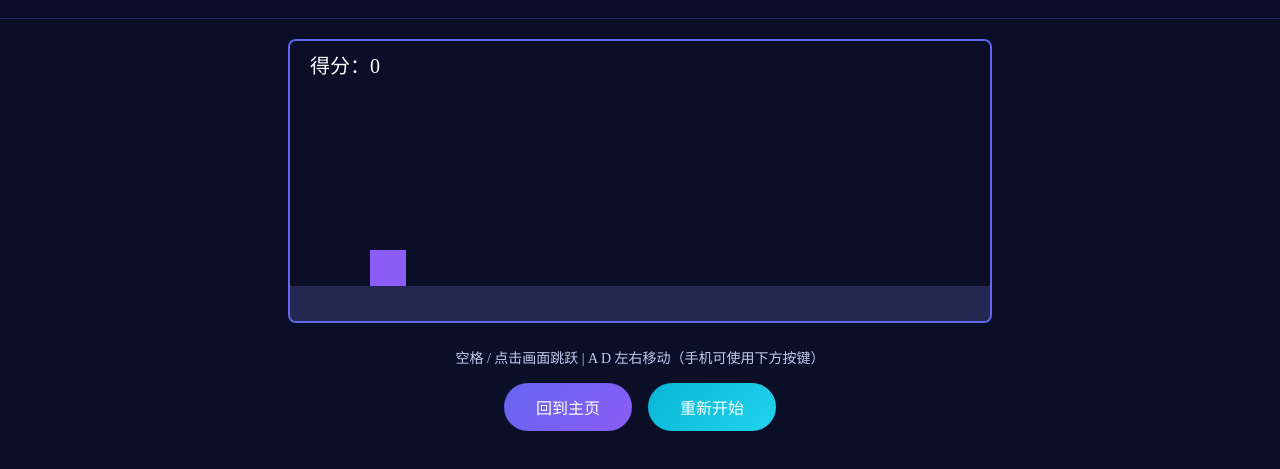
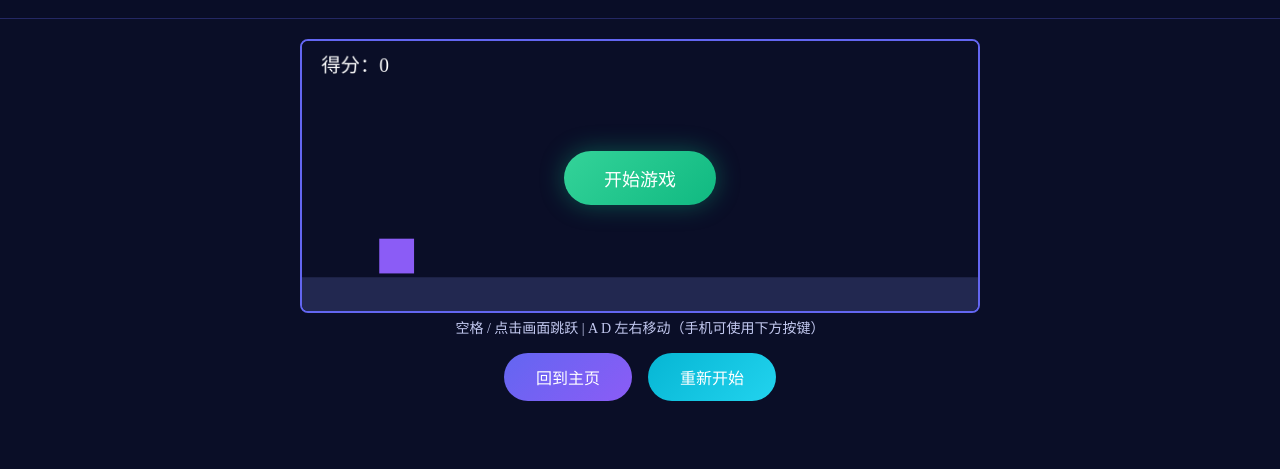
Before and after one commit to facaifu/3, a plain HTML site: page index.html in a window 1280 px wide. Shown: the part 51-520 px from the top of the page. Drawn offline with Linux system fonts and the light colour scheme.

Commit message:
Update index.html

```diff
--- a/index.html
+++ b/index.html
@@ -5,7 +5,7 @@
 <meta name="viewport" content="width=device-width, initial-scale=1.0, maximum-scale=1.0, user-scalable=no">
 <title>TECH LAB · 跑酷</title>
 <style>
-*{margin:0;padding:0;box-sizing:border-box;font-family:Microsoft YaHei}
+*{margin:0;padding:0;box-sizing:border-box;font-family:Microsoft YaHei;-webkit-tap-highlight-color: transparent;}
 body{background:#0a0e27;color:#fff;text-align:center;overflow-x:hidden}
 nav{
     width:100%;height:70px;
@@ -16,19 +16,45 @@ nav{
 }
 .logo{font-size:24px;font-weight:bold}
 nav a{color:#aeb7df;text-decoration:none}
+.canvas-wrap{
+    position:relative;
+    max-width:700px;
+    margin:20px auto 0;
+    padding:0 10px;
+}
 #gameCanvas{
     border:2px solid #6366f1;
-    margin:20px auto;
     border-radius:8px;
-    max-width:96%;
+    width:100%;
+    height:auto;
 }
-.tip{color:#c3c9f0;font-size:14px;margin-bottom:16px}
+.start-canvas-btn{
+    position:absolute;
+    left:50%;
+    top:50%;
+    transform:translate(-50%,-50%);
+    padding:14px 40px;
+    border-radius:30px;
+    background:linear-gradient(135deg,#34d399,#10b981);
+    color:#fff;
+    border:none;
+    font-size:18px;
+    cursor:pointer;
+    box-shadow: 0 0 24px #10b98166;
+    transition:0.25s;
+}
+.start-canvas-btn:hover{
+    transform:translate(-50%,-50%) translateY(-3px);
+    box-shadow: 0 0 34px #10b98199;
+}
+.tip{color:#c3c9f0;font-size:14px;margin-bottom:16px;padding:0 10px;}
 .btn-group{
     display:flex;
     gap:16px;
     justify-content:center;
     flex-wrap:wrap;
     margin-bottom:20px;
+    padding:0 10px;
 }
 .back,.restart{
     padding:12px 32px;border-radius:30px;
@@ -47,7 +73,7 @@ nav a{color:#aeb7df;text-decoration:none}
     width:100%;
     max-width:700px;
     margin:0 auto 20px;
-    padding:0 10px;
+    padding:0 20px;
     justify-content:space-between;
 }
 .ctrl-btn{
@@ -62,6 +88,7 @@ nav a{color:#aeb7df;text-decoration:none}
 }
 @media(max-width:768px){
     .mobile-ctrl{display:flex;}
+    .ctrl-btn{width:70px;height:70px;font-size:22px;}
 }
 </style>
 </head>
@@ -71,7 +98,11 @@ nav a{color:#aeb7df;text-decoration:none}
     <div><a href="https://facaifu.github.io/">返回首页</a></div>
 </nav>
 
+<div class="canvas-wrap">
     <canvas id="gameCanvas" width="700" height="280"></canvas>
+    <button class="start-canvas-btn" id="startBtn">开始游戏</button>
+</div>
+
 <div class="tip">空格 / 点击画面跳跃 | A D 左右移动（手机可使用下方按键）</div>
 
 <div class="mobile-ctrl">
@@ -88,6 +119,7 @@ nav a{color:#aeb7df;text-decoration:none}
 const canvas = document.getElementById("gameCanvas");
 const ctx = canvas.getContext("2d");
 const groundY = canvas.height - 35;
+const startBtn = document.getElementById("startBtn");
 
 // 玩家
 const player = {
@@ -97,11 +129,11 @@ const player = {
     gravity:0.6,jump:-14,onGround:true
 };
 let obsList = [];
-// 难度再次下调
 let speed = 2.2;
 let over = false;
 let win = false;
 let score = 0;
+let gameStart = false;
 
 // 按键状态
 const keys = {
@@ -109,12 +141,23 @@ const keys = {
     right:false
 };
 
-// 跳跃
+// 跳跃逻辑
 function jump(){
-    if((!over && !win) && player.onGround){
+    // 游戏结束/胜利点击直接刷新重开
+    if(over || win){
+        location.reload();
+        return;
+    }
+    if(gameStart && player.onGround){
         player.vy = player.jump;
         player.onGround = false;
     }
+}
+
+// 开始游戏
+startBtn.onclick = function(){
+    gameStart = true;
+    startBtn.style.display = "none";
 }
 
 // 电脑键盘
@@ -127,7 +170,11 @@ document.addEventListener("keyup",e=>{
     if(e.code=="KeyA") keys.left=false;
     if(e.code=="KeyD") keys.right=false;
 });
-canvas.onclick = jump;
+canvas.addEventListener('click', jump);
+canvas.addEventListener('touchend',function(e){
+    e.preventDefault();
+    jump();
+});
 
 // 手机虚拟按键
 const btnLeft = document.getElementById("btnLeft");
@@ -149,13 +196,16 @@ function run(){
     ctx.fillStyle="#222850";
     ctx.fillRect(0,groundY,canvas.width,35);
 
-    // 游戏进行中才能移动
-    if(!over && !win){
+    // 绘制玩家
+    ctx.fillStyle="#8b5cf6";
+    ctx.fillRect(player.x,player.y,player.w,player.h);
+
+    if(gameStart && !over && !win){
+        // 左右移动
         player.vx = 0;
         if(keys.left) player.vx = -player.speed;
         if(keys.right) player.vx = player.speed;
         player.x += player.vx;
-    }
 
         // 边界锁定
         if(player.x < 0) player.x = 0;
@@ -170,12 +220,7 @@ function run(){
             player.onGround = true;
         }
 
-    // 绘制玩家
-    ctx.fillStyle="#8b5cf6";
-    ctx.fillRect(player.x,player.y,player.w,player.h);
-
-    if(!over && !win){
-        // 障碍生成概率进一步降低，障碍物更少
+        // 生成障碍物
         if(Math.random()<0.0045) createObs();
         for(let i=obsList.length-1;i>=0;i--){
             let o = obsList[i];
@@ -183,7 +228,7 @@ function run(){
             ctx.fillStyle="#e84444";
             ctx.fillRect(o.x,o.y,o.w,o.h);
 
-            // 碰撞判定结束
+            // 碰撞判定
             if(player.x<o.x+o.w && player.x+player.w>o.x && player.y<o.y+o.h && player.y+player.h>o.y){
                 over = true;
             }
@@ -196,7 +241,7 @@ function run(){
             }
         }
     }else{
-        // 游戏结束/胜利，障碍物静止不动
+        // 结束状态障碍静止
         for(let i=0;i<obsList.length;i++){
             let o = obsList[i];
             ctx.fillStyle="#e84444";
@@ -211,9 +256,9 @@ function run(){
 
     if(win){
         ctx.fillStyle="#4ade80";
-        ctx.fillText("🎉 胜利！分数达到200！",canvas.width/2-130,canvas.height/2);
+        ctx.fillText("🎉 胜利！分数达到200！点击画面重新开始",canvas.width/2-175,canvas.height/2);
     }else if(over){
-        ctx.fillText("游戏结束，点击下方重新开始",canvas.width/2-155,canvas.height/2);
+        ctx.fillText("游戏结束，点击画面重新开始",canvas.width/2-155,canvas.height/2);
     }
     requestAnimationFrame(run);
 }
```
Lines whose indentation alone changed are shown as unchanged.
